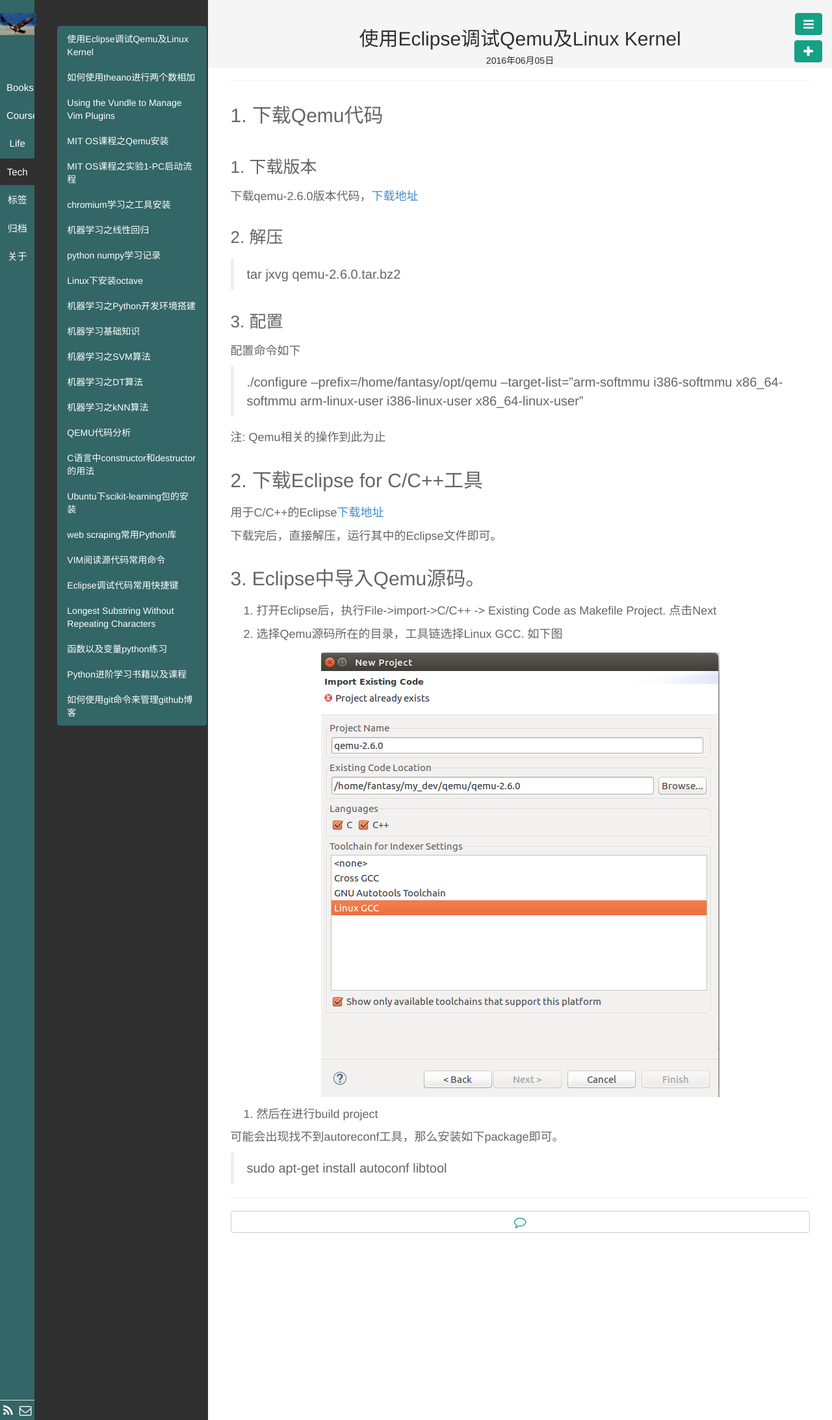
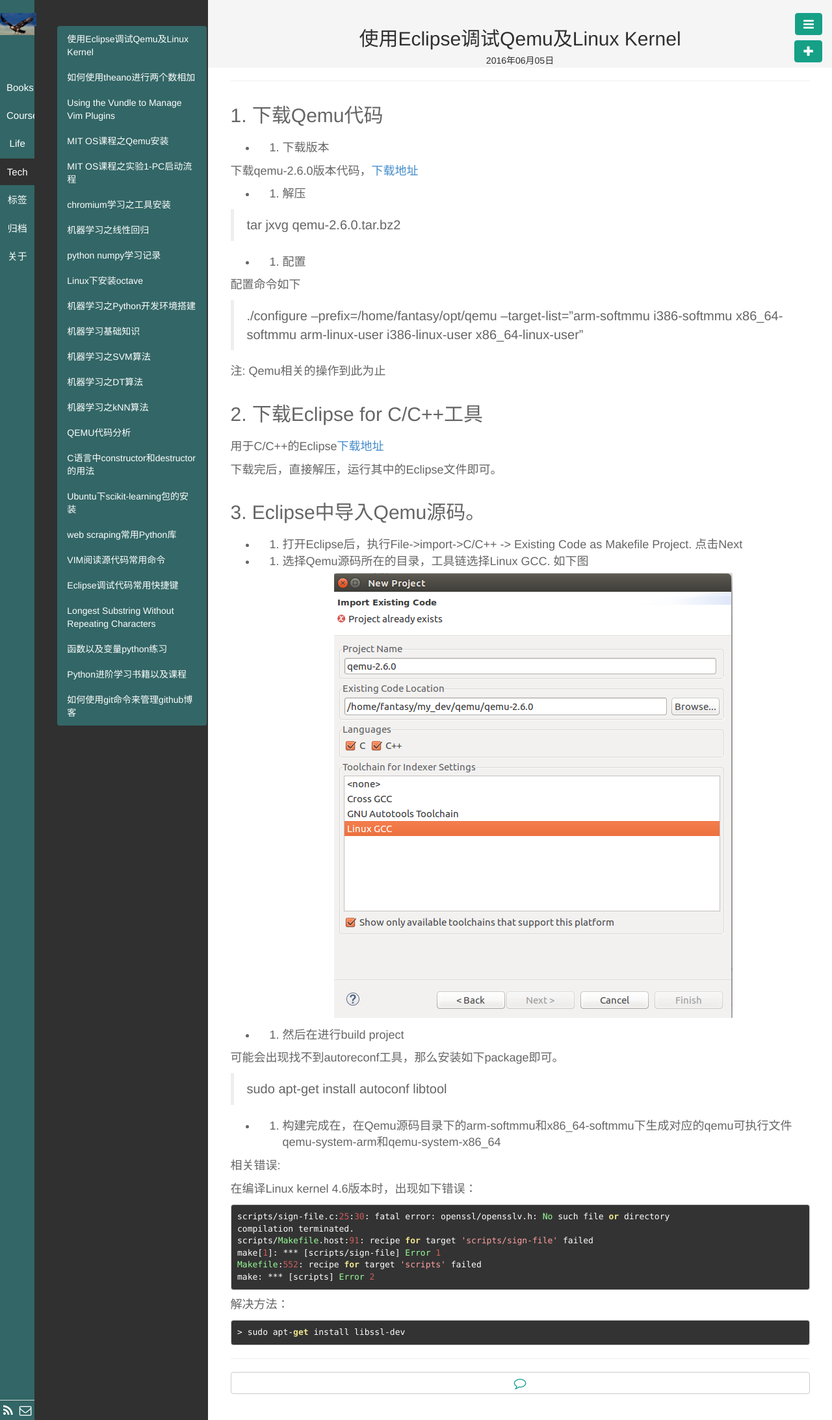
Before and after one commit to wuxiaoer/wuxiaoer.github.io, a Jekyll site: the page built from _posts/Tech/2016-06-05-Using_eclipse_to_debug_qemu.md, in a window 1280 px wide. Shown: the whole page at 65% size. Built offline with Jekyll 4.4.1, drawn with Linux system fonts in a browser that asks for light colours; Markdown is read by kramdown in place of the engine named in the settings.

Commit message:
modify the notes of qemu src reading with eclipse

````diff
--- a/_posts/Tech/2016-06-05-Using_eclipse_to_debug_qemu.md
+++ b/_posts/Tech/2016-06-05-Using_eclipse_to_debug_qemu.md
@@ -9,17 +9,17 @@ description:
 
 ## 1. 下载Qemu代码
 
-### 1. 下载版本
+- 1. 下载版本
 
 下载qemu-2.6.0版本代码，[下载地址](http://wiki.qemu-project.org/download/qemu-2.6.0.tar.bz2)
 
 
-### 2. 解压
+- 2. 解压
 
 > tar jxvg qemu-2.6.0.tar.bz2
 
 
-### 3. 配置
+- 3. 配置
 
 配置命令如下
 
@@ -37,15 +37,36 @@ description:
 
 ## 3. Eclipse中导入Qemu源码。
 
-1. 打开Eclipse后，执行File->import->C/C++ -> Existing Code as Makefile Project. 点击Next
+- 1. 打开Eclipse后，执行File->import->C/C++ -> Existing Code as Makefile Project. 点击Next
 
 
-2. 选择Qemu源码所在的目录，工具链选择Linux GCC. 如下图
+- 2. 选择Qemu源码所在的目录，工具链选择Linux GCC. 如下图
 
   ![eclipse_import_qemu_src](/public/img/eclipse_import_cpp_project.png)
 
-3. 然后在进行build project
 
-可能会出现找不到autoreconf工具，那么安装如下package即可。
+- 3. 然后在进行build project
+
+ 可能会出现找不到autoreconf工具，那么安装如下package即可。
 
 > sudo apt-get install autoconf libtool
+
+- 4. 构建完成在，在Qemu源码目录下的arm-softmmu和x86_64-softmmu下生成对应的qemu可执行文件qemu-system-arm和qemu-system-x86_64
+
+
+相关错误:
+
+在编译Linux kernel 4.6版本时，出现如下错误：
+```
+scripts/sign-file.c:25:30: fatal error: openssl/opensslv.h: No such file or directory
+compilation terminated.
+scripts/Makefile.host:91: recipe for target 'scripts/sign-file' failed
+make[1]: *** [scripts/sign-file] Error 1
+Makefile:552: recipe for target 'scripts' failed
+make: *** [scripts] Error 2
+```
+
+解决方法：
+```
+> sudo apt-get install libssl-dev
+```
````
